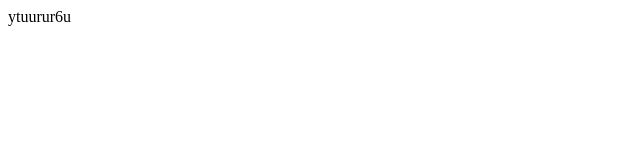
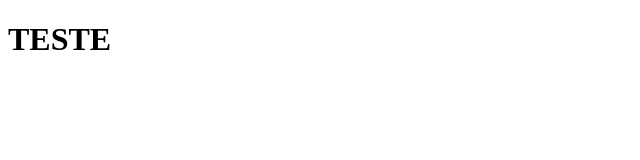
Before and after one commit to ErikonMACC/teste, a plain HTML site: page index.html in a window 1280 px wide. Shown: the whole page, without its empty margins (0-640 px from the left). Drawn offline with Linux system fonts and the light colour scheme.

Commit message:
alteração do teste

```diff
--- a/index.html
+++ b/index.html
@@ -7,6 +7,6 @@
     <title>Document</title>
 </head>
 <body>
-    ytuurur6u
+    <h1>TESTE</h1>
 </body>
 </html>
```
